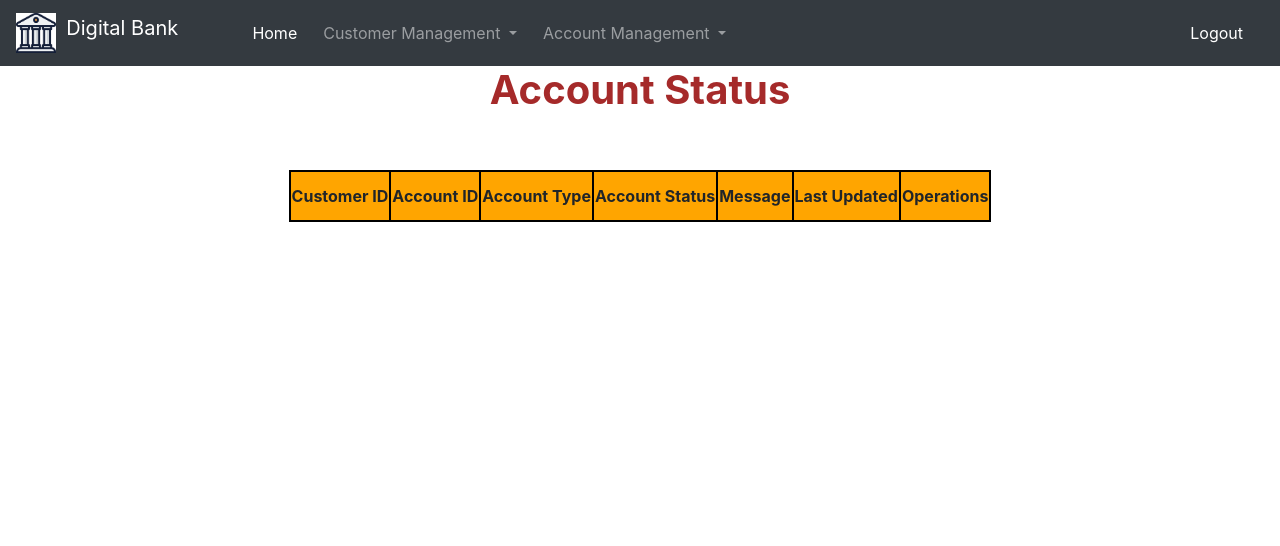
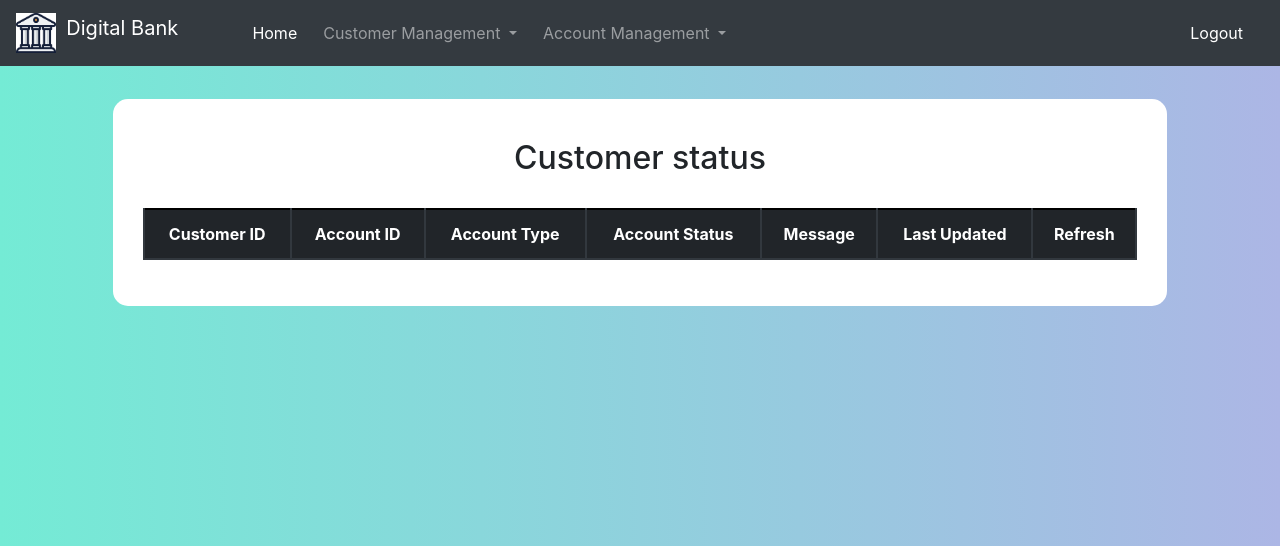
Before and after one commit to shazebfahmi/Bank-of-Mills, a Flask app: page /account_status in a window 1280 px wide. Shown: the top 546 px of the page. Run offline with Flask 2, Linux system fonts and the light colour scheme; the visitor is signed in with stand-in values (Sample User, id 1); data that the repository does not hold is empty; some libraries are stand-ins or nearby versions.

Commit message:
Customer Executive UI Changes

```diff
--- a/application/routes.py
+++ b/application/routes.py
@@ -84,14 +84,15 @@ def c_account():
 				cursor.execute('INSERT INTO transactions (customer_id, account_id, description, acc_type, amount) VALUES (%s, %s, %s, %s, %s)', (cid, aid, 'deposit', acc_type, amount))
 				mysql.connection.commit()
 				flash('Account created successfully','success')
+				return redirect(url_for('home'))
 		except Exception as e:
 			print('Failed to insert into account' + str(e))
 			if str(e).find('foreign key constraint fails') != -1:
 				msg = 'Customer ID does not exist'
 			elif str(e) == 'fail':
-				msg = 'You already have ' + acc_type + ' account'
+				msg = 'You already have a ' + acc_type + ' account'
 			elif str(e) == 'nocus':
-				msg = 'Customer doesnot exist'
+				msg = 'Customer does not exist!'
 			else:
 				msg = 'Could not create account...Please try again'
 	if 'loggedin' in session and session['type']=='executive':
@@ -291,7 +292,6 @@ def delete_customer():
 
 	return render_template('delete_customer.html',checked = checked,details =details,msg=msg)
 
-
 @app.route('/delete_account',methods=['GET','POST'])
 def delete_account():
 	msg=""
@@ -314,7 +314,6 @@ def delete_account():
 
 			return render_template('del_acc_details.html', acc_id=acc_id, cust_id=cust_id, acc_type=acc_type, bal=bal,
 											   message=message, acc_created=acc_created, last_updated=last_updated, status=status)
-
 		except Exception as e:
 			msg="Please enter valid Account Id"
 
@@ -336,14 +335,13 @@ def delete_account_details():
 			mysql.connection.commit()
 			flash('Customer account deleted successfully', 'success')
 			cursor.close()
+			return redirect(url_for('home'))
 		except Exception as e:
 			msg="Could not delete, Please try again later!"
 
 	if 'loggedin' in session and session['type'] == 'executive':
 		return render_template('del_acc_details.html', username=session['username'], emp_type=session['type'], msg=msg)
-
 	return redirect(url_for('login'))
-
 
 
 @app.route('/search_account')
--- a/application/static/css/main.css
+++ b/application/static/css/main.css
@@ -42,11 +42,19 @@ table,th,td{
 .form_div {
     background-color:#FFF;
     width:60%;
-    height:650px;
     margin: auto;
     padding: 10px;
     margin-top:3%;
     border-radius:10px;
+}
+
+.table_div {
+    background-color:#FFF;
+    width:95%;
+    margin: auto;
+    padding: 30px;
+    margin-top:3%;
+    border-radius:15px;
 }
 
 .wrapper {
--- a/application/templates/account_status.html
+++ b/application/templates/account_status.html
@@ -1,36 +1,47 @@
+<!DOCTYPE html>
+<html lang="en">
+<head>
+    <meta charset="UTF-8">
+    <title>Delete Account</title>
+</head>
+<body style="background-image: linear-gradient(to right,#74ebd5 , #acb6e5);">
     {% extends "cus_layout.html" %}
-
-{% block content %}
-
-<h1 style="text-align: center; color: brown;" ><b>Account Status</b></h1></br></br>
-
-
-    <table style="width=100%">
+    {% block content%}
+    <div class="table_div">
+        <h2 class="text-center" style="margin:1% 0 3% 0;">Customer status</h2>
+        <div class="table-responsive" style="margin-top:30px;">
+            <table class="table">
+                <thead class="thead-dark">
                     <tr>
-            <th style="background-color:orange ;">Customer ID</th>
-            <th style="background-color:orange ;">Account ID</th>
-            <th style="background-color:orange ;">Account Type</th>
-            <th style="background-color:orange ;">Account Status</th>
-            <th style="background-color:orange ;">Message</th>
-            <th style="background-color:orange ;">Last Updated</th>
-            <th style="background-color:orange ;">Operations</th>
-
+                        <th class="text-center">Customer ID</th>
+                        <th class="text-center">Account ID</th>
+                        <th class="text-center">Account Type</th>
+                        <th class="text-center">Account Status</th>
+                        <th class="text-center">Message</th>
+                        <th class="text-center">Last Updated</th>
+                        <th class="text-center">Refresh</th>
+                    </tr>
+                </thead>
                 {% for i in details %}
                 <tr>
-            <td>{{ i['customer_id'] }}</td>
-            <td>{{ i['account_id'] }}</td>
-            <td>{{ i['account_type'] }}</td>
-            <td>{{ 'Active' if i['status']==1 else 'Pending'}}</td>
-            <td>{{ i['message'] }}</td>
-            <td>{{ i['last_updated'] }}</td>
-            <td>
+                    <td class="text-center">{{ i['customer_id'] }}</td>
+                    <td class="text-center">{{ i['account_id'] }}</td>
+                    <td class="text-center">{{ i['account_type'] }}</td>
+                    <td class="text-center">{{ 'Active' if i['status']==1 else 'Pending'}}</td>
+                    <td class="text-center">{{ i['message'] }}</td>
+                    <td class="text-center">{{ i['last_updated'] }}</td>
+                    <td class="text-center">
                         <form action="{{url_for('account_status')}}" method="POST" >
                             <input type="hidden" name="refresh" value="{{i.account_id}}">
-                <button style=" border-radius: 50%;background-color:brown; color:white ;">Refresh</button>
+                            <input type="image" value="submit" src="{{ url_for('static', filename='images/refresh.png') }}"/>
                         </form>
                     </td>
                 </tr>
            {% endfor %}
        </table>
+        </div>
+    </div>
 
 {% endblock %}
+</body>
+</html>
--- a/application/templates/create_customer.html
+++ b/application/templates/create_customer.html
@@ -8,7 +8,7 @@
 {% extends "cus_layout.html" %}
 {% block content%}
 <div class="form_div">
-    <h2 class="text-center" style="margin-bottom:5%;">Create Customer</h2>
+    <h2 class="text-center" style="margin-bottom:5%;">Customer Creation</h2>
     <form method="post" action="{{ url_for('create_customer') }}" name="cc">
 
         {% if msg %}
--- a/application/templates/update_search.html
+++ b/application/templates/update_search.html
@@ -7,8 +7,8 @@
 <body style="background-image: linear-gradient(to right,#74ebd5 , #acb6e5);">
 {% extends "cus_layout.html" %}
     {% block content%}
-    <div class="form_div" style="height:300px;">
-        <h2 class="text-center" style="margin-bottom:5%;">Edit Customer</h2>
+    <div class="form_div">
+        <h2 class="text-center" style="margin-bottom:5%;">Customer Updation</h2>
         <form action="{{url_for('update')}}" method="POST">
             <div class="form-group row">
                 <label class="col-sm-4 col-form-label" style="margin-left:8%; margin-bottom:3%">Customer SSN : </label>
@@ -19,7 +19,7 @@
             <div class="form-group row">
                 <label class="col-sm-4 col-form-label" style="margin-left:8%; margin-bottom:3%">Customer ID : </label>
                 <div class="col-sm-5">
-                    <input type="number" placeholder="Enter 9 digit SSSN ID" title="CUSTOMER ID must be a 9 digit numeric entry" name="CUSTOMER_ID" value="CUSTOMER_ID"/>
+                    <input type="number" placeholder="Customer ID" title="CUSTOMER ID must be a 9 digit numeric entry" name="CUSTOMER_ID" value="CUSTOMER_ID"/>
                 </div>
             </div>
             <div class="form-group text-center">
```
Also changed, not shown: application/templates/create_account.html (+28 -19 lines), application/templates/customer_status.html (+3 -5 lines), application/templates/del_acc_details.html (+50 -28 lines), application/templates/delete_account.html (+14 -13 lines), application/templates/delete_customer.html (+8 -20 lines), application/templates/index.html (+4 -4 lines), application/templates/update.html (+4 -4 lines). Lines whose indentation alone changed are shown as unchanged.
